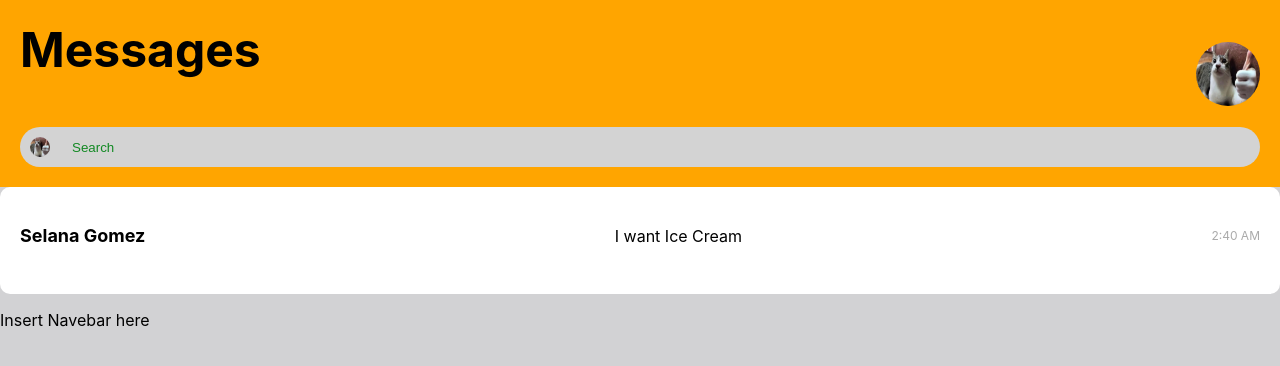
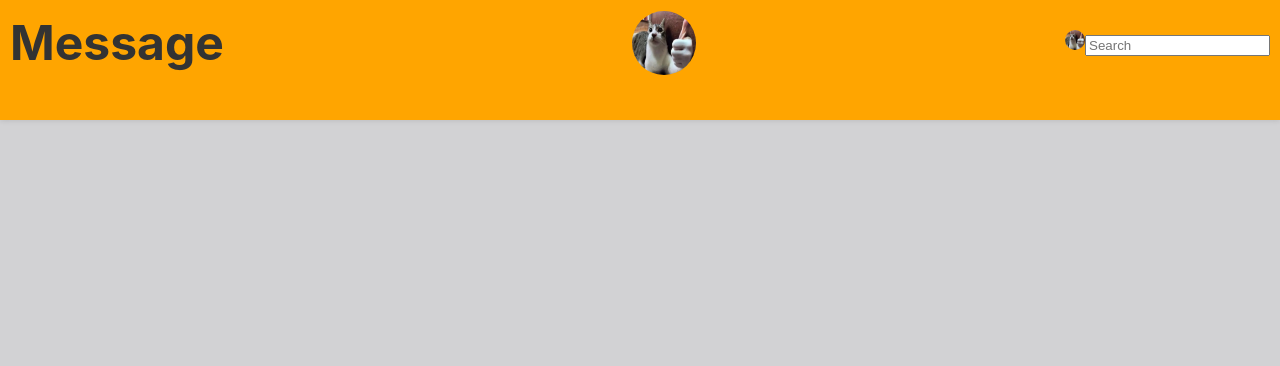
Before and after one commit to ShoeShime/test-chat_app, a React (Create React App) app: page / in a window 1280 px wide. Shown: the top 366 px of the page. Built offline with nearby package versions, Linux system fonts and the light colour scheme.

Commit message:
Fixed the header, need to add search bar.

```diff
--- a/src/features/ChatRoom/components/ChatHeaderRoom.tsx
+++ b/src/features/ChatRoom/components/ChatHeaderRoom.tsx
@@ -3,7 +3,7 @@ import styled from "styled-components";
 
 
 //Header, Top of the Page
-const Message_header = styled.header`
+const MessageHeader = styled.header`
 	position: fixed;
 	background-color: #B5B5B5;
 
@@ -22,11 +22,11 @@ const ChatHeaderRoom = () =>{
 
 
 	return(
-	<Message_header>
+	<MessageHeader>
 
 		<MyName>Vendor Name</MyName>
 
-	</Message_header>
+	</MessageHeader>
 	);
 }
 
--- a/src/features/chatdisplay/components/ChatHeaderPage.tsx
+++ b/src/features/chatdisplay/components/ChatHeaderPage.tsx
@@ -3,41 +3,49 @@ import styled from "styled-components";
 import SearchMessage from "./SearchMessage";
 import ThumbsUp from "../misc/ThumbsUp.jpg";
 
-//Header, Top of the Page
+//Header, The Top of the Page
 const MessageHeader = styled.header`
 	background-color: #FFA500;
 
 	display: flex;
 	flex-direction: column;
 
-	align-items: center;
-	justify-content: center;
-	align-items: flex-start;
+	align-items: strech;
+	justify-content: flex-end;
 
-	padding: 20px;
+	height: 20%;
+	max-height: 120px;
+
+	padding: 0 10px;
+	box-shadow: 0px 1px 5px rgba(0, 0, 0, 0.1);
+
 `;
 
 const HeaderContainer = styled.div`
+
 	display: flex;
 
 	align-items: center;
 	justify-content: space-between;
 
-	width: 100%;
 `;
 
 const MessageTitle = styled.p`
+
+	color: #333333;
+
 	font-size: 3em;
 	font-weight: bold;
 
-	margin-top: 0;
+	margin-right: 20px;
 `;
 
-const MessageImg = styled.img`
+const UserIcon = styled.img`
+
+	height: 4em;
 	width: 4em;
-	height: 4em;
 
-	margin-left: 15px;
+	margin-left: 20px;
 	border-radius: 50%;
 `;
 
@@ -45,14 +53,15 @@ const ChatHeaderPage = () =>{
 
 	return(
 		<MessageHeader>
+
 			<HeaderContainer>
-				<MessageTitle>Messages</MessageTitle>
+				<MessageTitle className="Title">Message</MessageTitle>
 
-				<MessageImg src={ThumbsUp}/>
+				<UserIcon className="User-Image" src={ThumbsUp} alt="User icon"/>
+
+				<SearchMessage/>
 
 			</HeaderContainer>
-
-			<SearchMessage/>
 
 		</MessageHeader>
 	);
--- a/src/features/chatdisplay/components/ChatPage.tsx
+++ b/src/features/chatdisplay/components/ChatPage.tsx
@@ -21,9 +21,9 @@ export function ChatPage(){
 		<ChatPageBody>
 			<ChatHeaderPage/>
 
-			<MessageBox/>
 
-			<p>Insert Navebar here</p>
+
+
 		</ChatPageBody>
 	);
 }
--- a/src/features/chatdisplay/components/SearchMessage.tsx
+++ b/src/features/chatdisplay/components/SearchMessage.tsx
@@ -4,32 +4,14 @@ import ThumbsUp from "../misc/ThumbsUp.jpg";
 
 
 const SearchForm = styled.div`
-	background-color: #D3D3D3;
 
-	border: none;
-	border-radius: 20px;
-	display: flex;
-	align-items: center;
 
-	width: 100%;
-	padding: 10px;
-	box-sizing: border-box;
 `
 
 const SearchInput = styled.input`
-	background-color: #D3D3D3;
-	color: #121212;
 
-	border: none;
-	outline: none;
 
-	margin-left: 20px;
 
-	width: 100%;
-
-	::placeholder{
-		color #128923;
-	}
 `;
 
 
```
